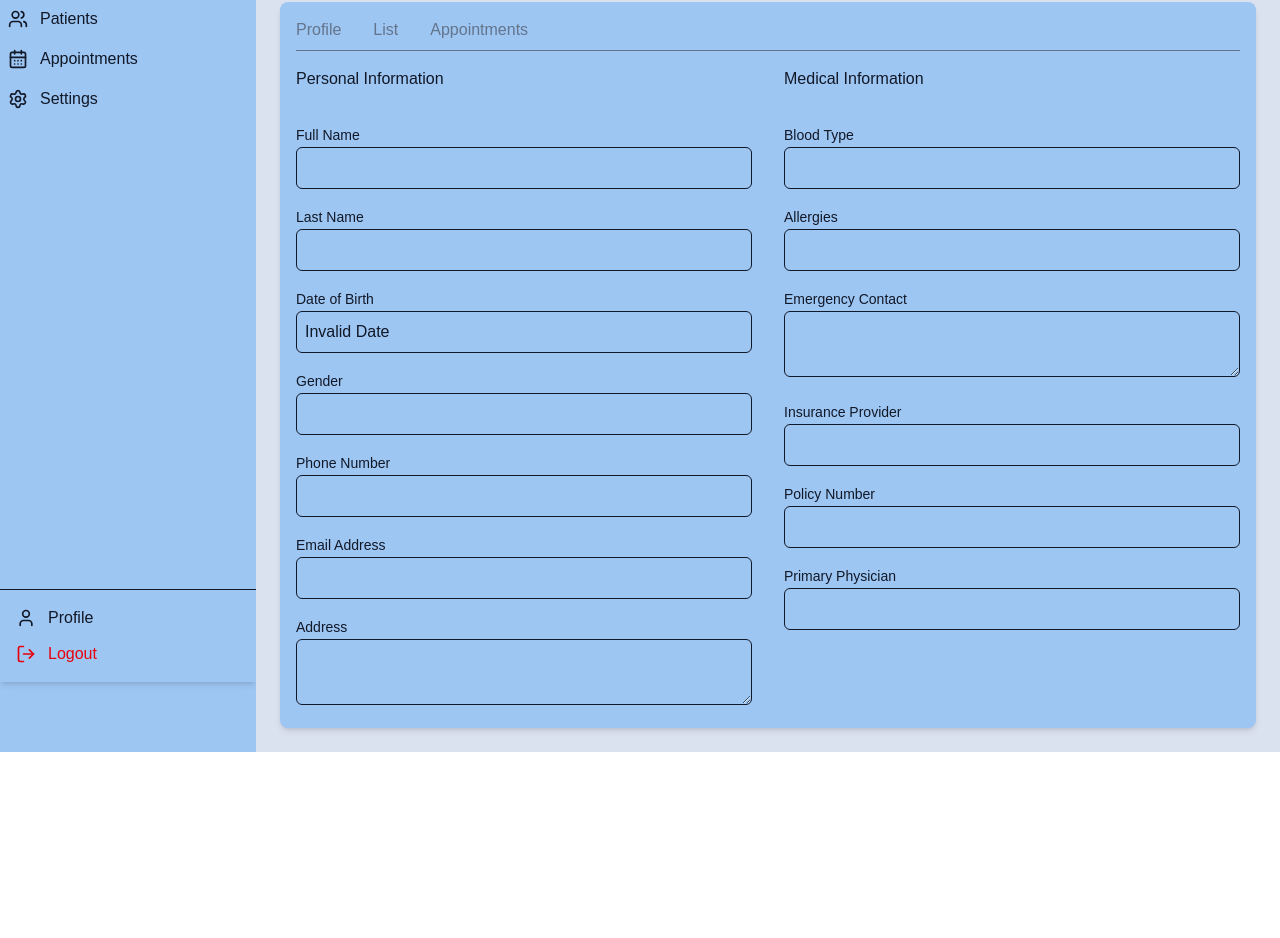
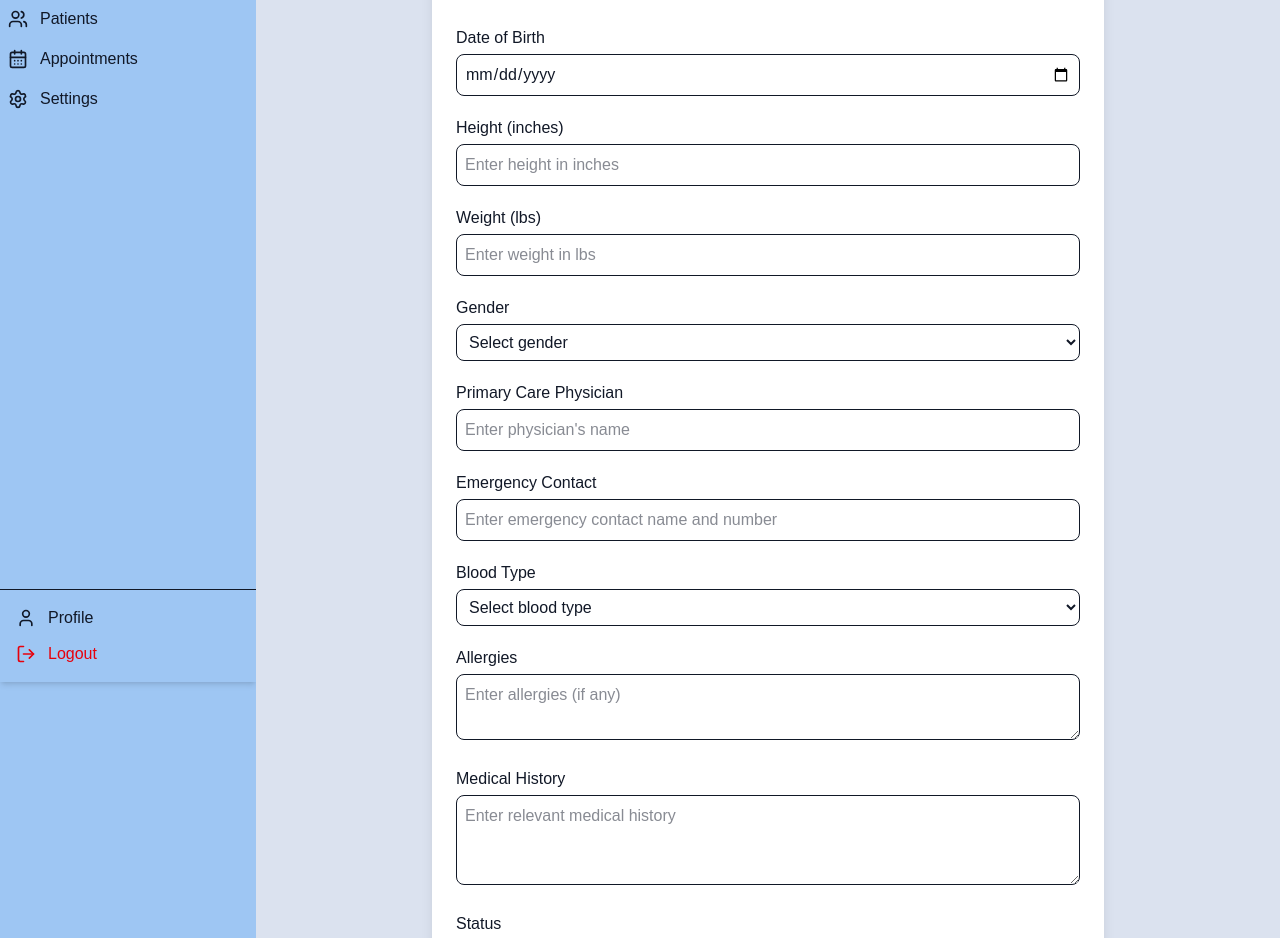
Before and after one commit to charlesofuasia/opto-record, a Next.js app: page /patients/new in a window 1280 px wide. Shown: the part 118-1056 px from the top of the page. Before the commit the page ends 870 px from the top, so only its background shows below. Built offline with nearby package versions, Linux system fonts and the light colour scheme; no server answers; the database is empty.

Commit message:
Added UI for adding new patient to database

```diff
--- /dev/null
+++ b/src/app/(protected)/patients/new/page.tsx
@@ -0,0 +1,246 @@
+"use client";
+
+import React, { useState } from "react";
+import { useRouter } from "next/navigation";
+
+export default function AddPatientPage() {
+  const [formData, setFormData] = useState({
+    date_of_birth: "",
+    height_in: "",
+    weight_lbs: "",
+    gender: "",
+    primary_care_physician: "",
+    emergency_contact: "",
+    blood_type: "",
+    allergies: "",
+    history: "",
+    status: "active",
+  });
+
+  const router = useRouter();
+
+  const handleChange = (
+    e: React.ChangeEvent<HTMLInputElement | HTMLSelectElement | HTMLTextAreaElement>
+  ) => {
+    const { name, value } = e.target;
+    setFormData({ ...formData, [name]: value });
+  };
+
+  const handleSubmit = async (e: React.FormEvent) => {
+    e.preventDefault();
+
+    try {
+      const res = await fetch("/api/patients", {
+        method: "POST",
+        headers: { "Content-Type": "application/json" },
+        body: JSON.stringify(formData),
+      });
+
+      if (res.ok) {
+        alert("Patient record added successfully!");
+        router.push("/patients");
+      } else {
+        const data = await res.json();
+        alert(data.message || "Error adding patient record");
+      }
+    } catch (error) {
+      console.error("Error:", error);
+      alert("Server error");
+    }
+  };
+
+  return (
+    <div className="max-w-2xl mx-auto bg-white p-6 rounded-2xl shadow-lg mt-10">
+      <h2 className="text-2xl font-semibold mb-6 text-center">
+        Add New Patient Record
+      </h2>
+
+      <form onSubmit={handleSubmit} className="space-y-5">
+        {/* Date of Birth */}
+        <div>
+          <label htmlFor="date_of_birth" className="block font-medium mb-1">
+            Date of Birth
+          </label>
+          <input
+            id="date_of_birth"
+            name="date_of_birth"
+            type="date"
+            required
+            value={formData.date_of_birth}
+            onChange={handleChange}
+            className="w-full border p-2 rounded-lg focus:ring focus:ring-indigo-300"
+          />
+        </div>
+
+        {/* Height (inches) */}
+        <div>
+          <label htmlFor="height_in" className="block font-medium mb-1">
+            Height (inches)
+          </label>
+          <input
+            id="height_in"
+            name="height_in"
+            type="number"
+            placeholder="Enter height in inches"
+            value={formData.height_in}
+            onChange={handleChange}
+            className="w-full border p-2 rounded-lg focus:ring focus:ring-indigo-300"
+          />
+        </div>
+
+        {/* Weight (lbs) */}
+        <div>
+          <label htmlFor="weight_lbs" className="block font-medium mb-1">
+            Weight (lbs)
+          </label>
+          <input
+            id="weight_lbs"
+            name="weight_lbs"
+            type="number"
+            placeholder="Enter weight in lbs"
+            value={formData.weight_lbs}
+            onChange={handleChange}
+            className="w-full border p-2 rounded-lg focus:ring focus:ring-indigo-300"
+          />
+        </div>
+
+        {/* Gender */}
+        <div>
+          <label htmlFor="gender" className="block font-medium mb-1">
+            Gender
+          </label>
+          <select
+            id="gender"
+            name="gender"
+            value={formData.gender}
+            onChange={handleChange}
+            className="w-full border p-2 rounded-lg focus:ring focus:ring-indigo-300"
+          >
+            <option value="">Select gender</option>
+            <option value="Male">Male</option>
+            <option value="Female">Female</option>
+            <option value="Other">Other</option>
+          </select>
+        </div>
+
+        {/* Primary Care Physician */}
+        <div>
+          <label
+            htmlFor="primary_care_physician"
+            className="block font-medium mb-1"
+          >
+            Primary Care Physician
+          </label>
+          <input
+            id="primary_care_physician"
+            name="primary_care_physician"
+            type="text"
+            placeholder="Enter physician's name"
+            value={formData.primary_care_physician}
+            onChange={handleChange}
+            className="w-full border p-2 rounded-lg focus:ring focus:ring-indigo-300"
+          />
+        </div>
+
+        {/* Emergency Contact */}
+        <div>
+          <label htmlFor="emergency_contact" className="block font-medium mb-1">
+            Emergency Contact
+          </label>
+          <input
+            id="emergency_contact"
+            name="emergency_contact"
+            type="text"
+            placeholder="Enter emergency contact name and number"
+            value={formData.emergency_contact}
+            onChange={handleChange}
+            className="w-full border p-2 rounded-lg focus:ring focus:ring-indigo-300"
+          />
+        </div>
+
+        {/* Blood Type */}
+        <div>
+          <label htmlFor="blood_type" className="block font-medium mb-1">
+            Blood Type
+          </label>
+          <select
+            id="blood_type"
+            name="blood_type"
+            value={formData.blood_type}
+            onChange={handleChange}
+            className="w-full border p-2 rounded-lg focus:ring focus:ring-indigo-300"
+          >
+            <option value="">Select blood type</option>
+            <option value="A+">A+</option>
+            <option value="A-">A-</option>
+            <option value="B+">B+</option>
+            <option value="B-">B-</option>
+            <option value="AB+">AB+</option>
+            <option value="AB-">AB-</option>
+            <option value="O+">O+</option>
+            <option value="O-">O-</option>
+          </select>
+        </div>
+
+        {/* Allergies */}
+        <div>
+          <label htmlFor="allergies" className="block font-medium mb-1">
+            Allergies
+          </label>
+          <textarea
+            id="allergies"
+            name="allergies"
+            rows={2}
+            placeholder="Enter allergies (if any)"
+            value={formData.allergies}
+            onChange={handleChange}
+            className="w-full border p-2 rounded-lg focus:ring focus:ring-indigo-300"
+          />
+        </div>
+
+        {/* Medical History */}
+        <div>
+          <label htmlFor="history" className="block font-medium mb-1">
+            Medical History
+          </label>
+          <textarea
+            id="history"
+            name="history"
+            rows={3}
+            placeholder="Enter relevant medical history"
+            value={formData.history}
+            onChange={handleChange}
+            className="w-full border p-2 rounded-lg focus:ring focus:ring-indigo-300"
+          />
+        </div>
+
+        {/* Status */}
+        <div>
+          <label htmlFor="status" className="block font-medium mb-1">
+            Status
+          </label>
+          <select
+            id="status"
+            name="status"
+            value={formData.status}
+            onChange={handleChange}
+            className="w-full border p-2 rounded-lg focus:ring focus:ring-indigo-300"
+          >
+            <option value="active">Active</option>
+            <option value="inactive">Inactive</option>
+          </select>
+        </div>
+
+        {/* Submit */}
+        <div className="flex justify-end">
+          <button
+            type="submit"
+            className="bg-indigo-600 text-white px-6 py-2 rounded-lg hover:bg-indigo-700 transition"
+          >
+            Save Patient Record
+          </button>
+        </div>
+      </form>
+    </div>
+  );
+}
--- a/src/app/(protected)/patients/page.tsx
+++ b/src/app/(protected)/patients/page.tsx
@@ -42,9 +42,12 @@ export default function PatientsPage() {
           <p className="mb-6 text-md">Manage patients and view information</p>
         </div>
         <div>
-          <button className="btn-primary">
-            <Plus className="inline h-4 w-4 mr-1" /> Add Patient
-          </button>
+         <Link href="/patients/new">
+  <button className="bg-indigo-600 text-white px-4 py-2 rounded-lg hover:bg-indigo-700 flex items-center">
+    <Plus className="inline h-4 w-4 mr-2" /> Add Patient
+  </button>
+</Link>
+
         </div>
       </div>
 
```
